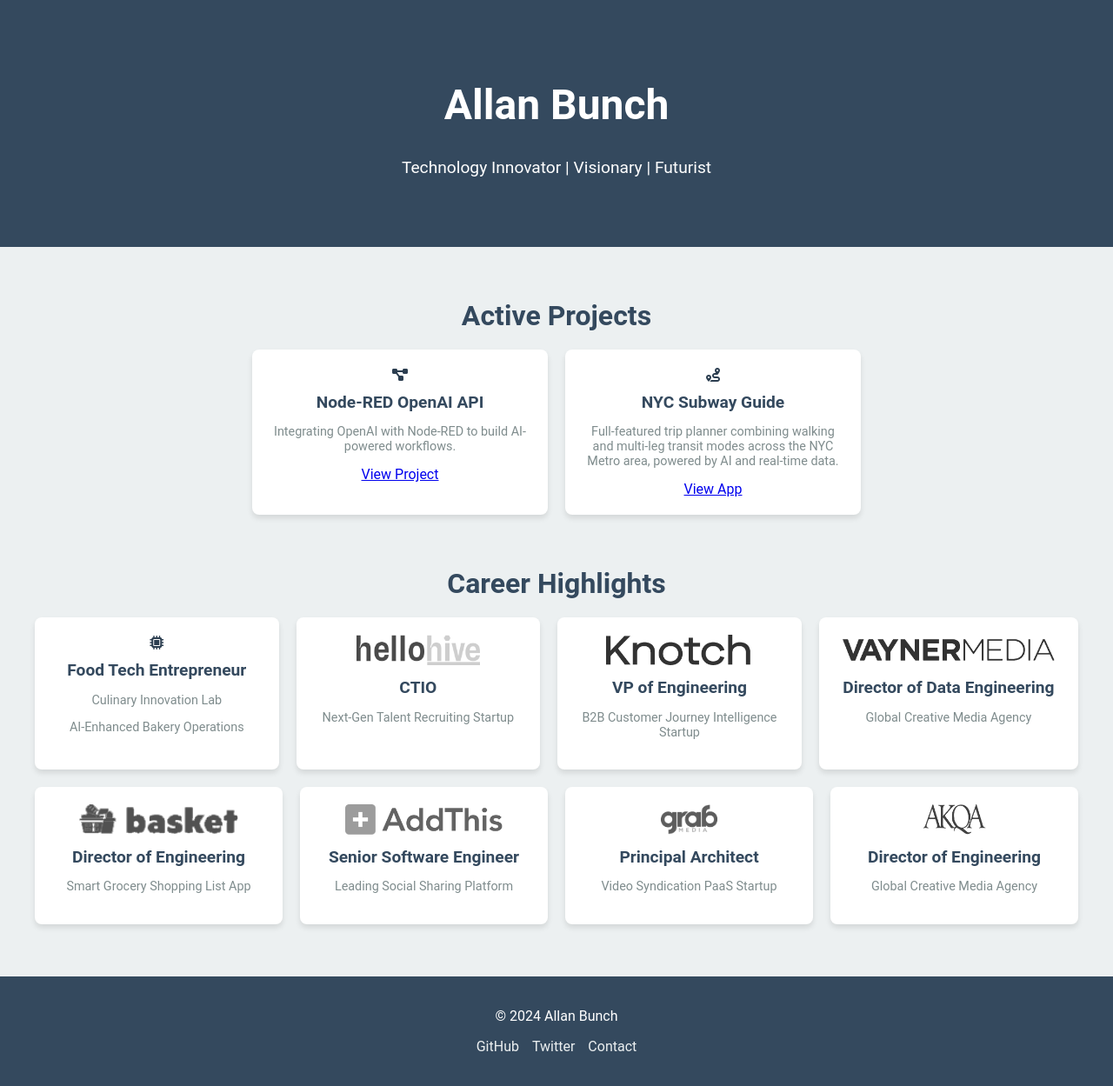
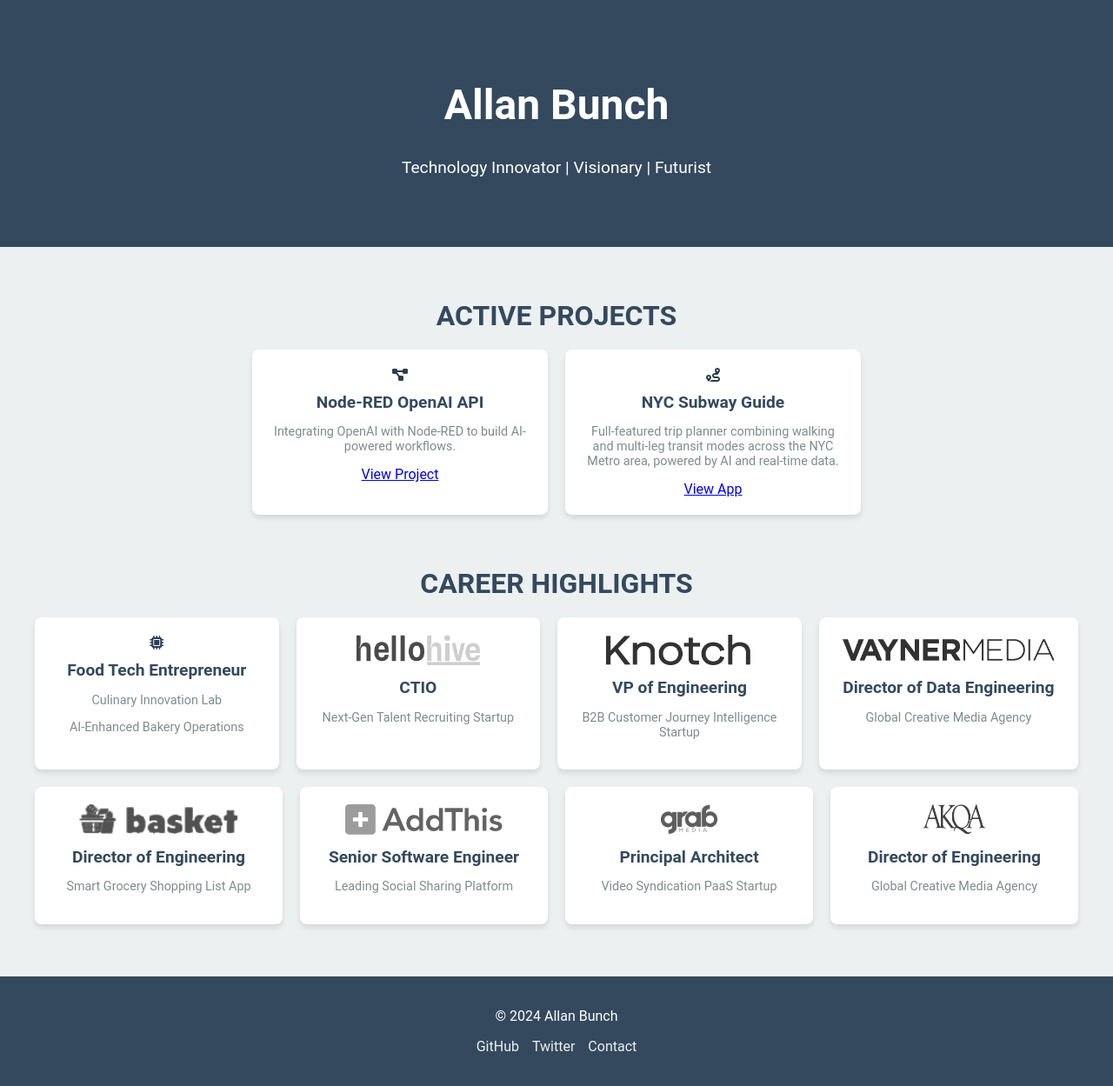
Before and after one commit to allanbunch/allanbunch.github.io, a Jekyll site: the page built from index.html, in a window 1280 px wide. Shown: the whole page at 87% size. Built offline with Jekyll 4.4.1, drawn with Linux system fonts in a browser that asks for light colours.

Commit message:
font adjustments

```diff
--- a/assets/css/style.scss
+++ b/assets/css/style.scss
@@ -38,6 +38,10 @@
 
 .hero p {
   font-size: 1.2rem;
+}
+
+section h2 {
+  text-transform: uppercase;
 }
 
 /* Cards Section */
```
